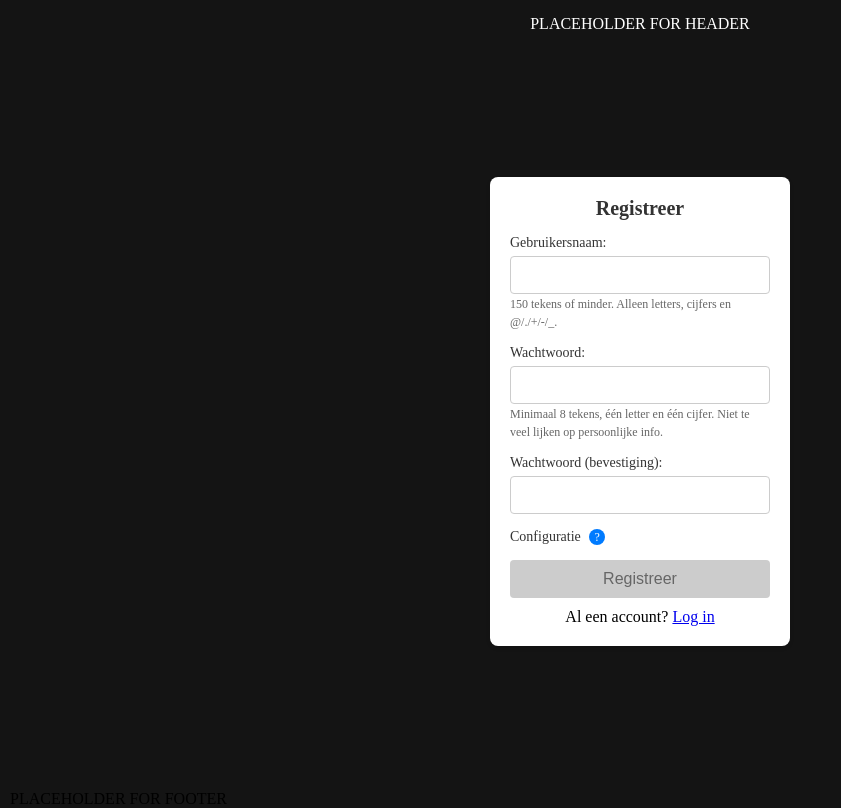
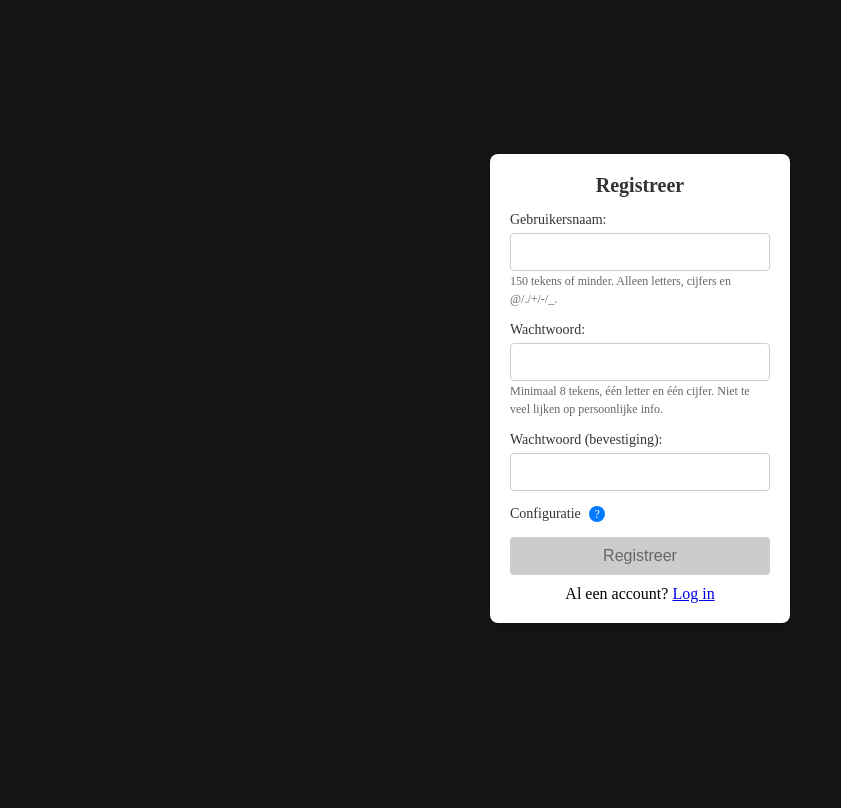
Before and after one commit to MirrorBoys/TheMirror, a Django app: page /register/ in a window 1280 px wide. Shown: the whole page, without its empty margins (0-841 px from the left). After the commit the page ends 623 px from the top, so only its background shows below. Run offline with Django 5.2, Linux system fonts and the light colour scheme.

Commit message:
Removed unused placeholders

```diff
--- a/src/smartMirrorProject/loginPage/templates/loginPage/index.html
+++ b/src/smartMirrorProject/loginPage/templates/loginPage/index.html
@@ -19,7 +19,6 @@
 </head>
 
 <body>
-    <header>PLACEHOLDER FOR HEADER</header>
     <main>
         <div class="login-container">
             <form method="post" action="{% url 'loginPage' %}">
@@ -59,7 +58,6 @@
             <p>Nog geen account? <a href="{% url 'register' %}">Registreer hier</a></p>
         </div>
     </main>
-    <footer>PLACEHOLDER FOR FOOTER</footer>
 </body>
 
 </html>
--- a/src/smartMirrorProject/registrationPage/templates/registrationPage/register.html
+++ b/src/smartMirrorProject/registrationPage/templates/registrationPage/register.html
@@ -19,7 +19,6 @@
 </head>
 
 <body>
-    <header>PLACEHOLDER FOR HEADER</header>
     <main>
         <div class="registration-container">
             <form method="post" action="{% url 'register' %}">
@@ -72,7 +71,6 @@
             <p>Al een account? <a href="{% url 'loginPage' %}">Log in</a></p>
         </div>
     </main>
-    <footer>PLACEHOLDER FOR FOOTER</footer>
 </body>
 
 </html>
```
